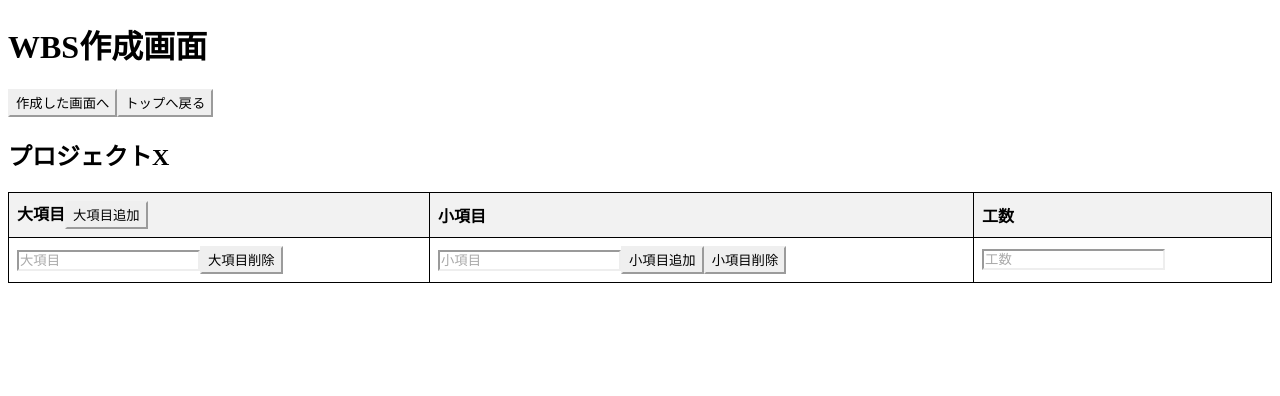
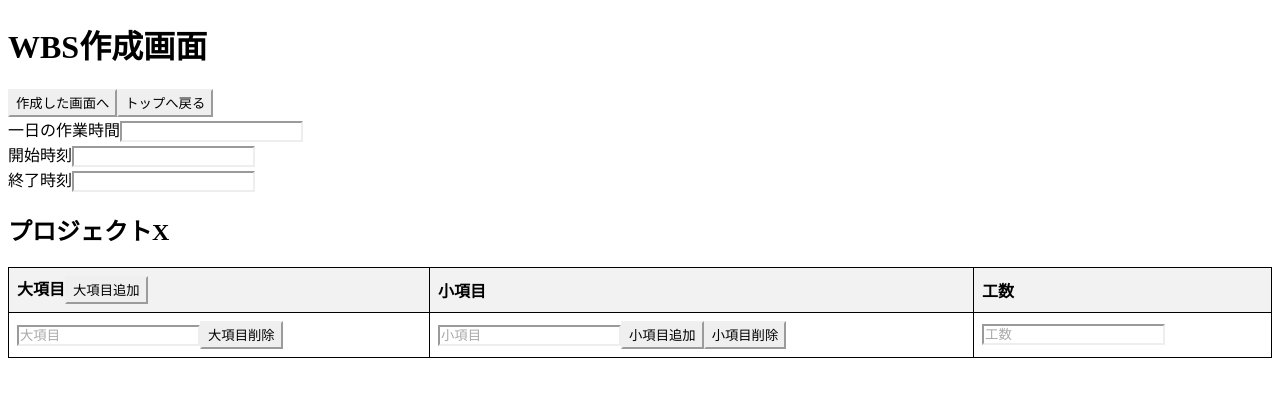
Before and after one commit to shun04230325/createWBS, a React (Create React App) app in the folder createWBS/: page /WbsCreate in a window 1280 px wide. Shown: the top 396 px of the page. Built offline with nearby package versions, Linux system fonts and the light colour scheme.

Commit message:
作業時間等の枠のみ作成

```diff
--- a/createWBS/src/Components/Create/WbsManager.js
+++ b/createWBS/src/Components/Create/WbsManager.js
@@ -86,6 +86,23 @@ export const WbsManager = () => {
 
     return (
         <div>
+            {/* 開始時刻等 */}
+            <div>
+                <div>
+                    <label for="wakingTime">一日の作業時間</label>
+                    <input type="text" name="wakingTime" />
+                </div>
+                <div>
+                    <label for="startTime">開始時刻</label>
+                    <input type="text" name="startTime" />
+                </div>
+                <div>
+                    <label for="endTime">終了時刻</label>
+                    <input type="text" name="endTime" />
+                </div>
+            </div>
+            {/* 開始時刻等 */}
+
             <h2>プロジェクトX</h2>
             <table>
                 <thead>
```
